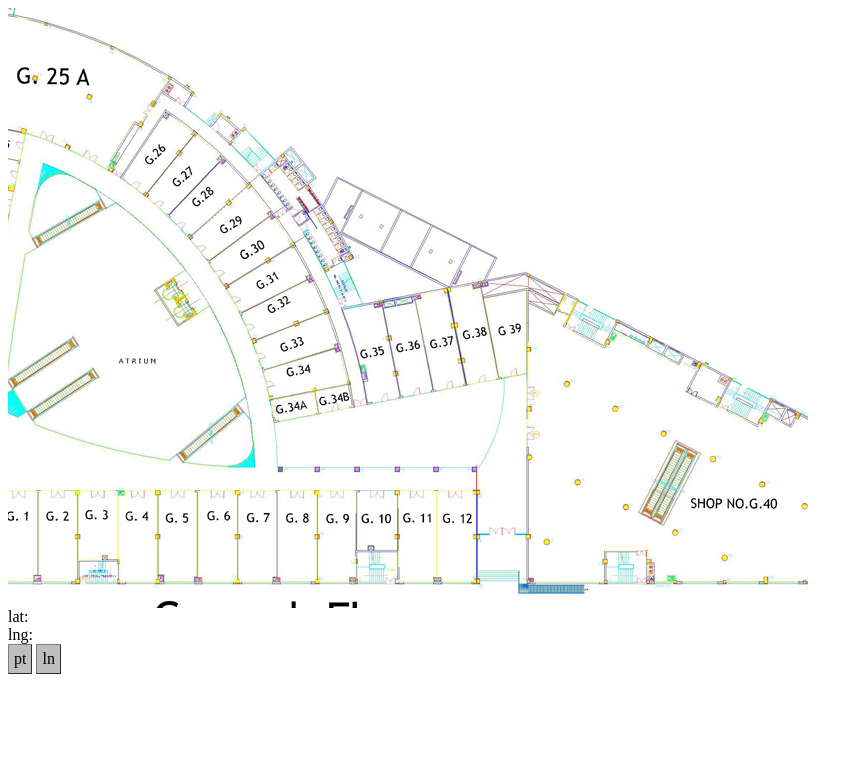
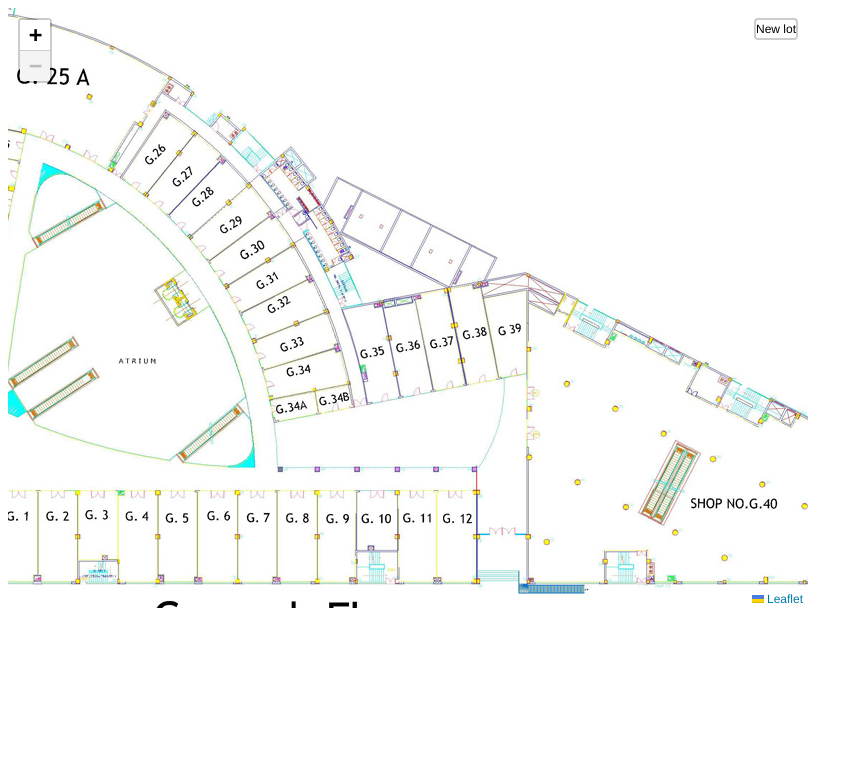
Before and after one commit to Beljar/rsclone, a React app: page / in a window 1280 px wide. Shown: the whole page, without its empty margins (0-863 px from the left). Built offline with nearby package versions, Linux system fonts and the light colour scheme.

Commit message:
feat: implement polygon drawing

```diff
--- a/src/index.html
+++ b/src/index.html
@@ -8,20 +8,7 @@
 <body>
 
   <div id='app'></div>
-  <div class='debug'>
-    <div class="debug__coord">
-      lat:<span class="debug__lat"></span><br/>
-      lng:<span class="debug__lng"></span>
-    </div>
-    <div class="debug__menu">
-      <div id="debug__pt" class="debug__btn">
-        pt
-      </div>
-      <div id="debug__ln" class="debug__btn">
-        ln
-      </div>
-    </div>
-  </div>
+
 </body>
 
 </html>
--- /dev/null
+++ b/src/js/btn.jsx
@@ -0,0 +1,7 @@
+import React from 'react';
+
+function Btn(props) {
+    return <div className='btn' onClick={props.onClick}>{props.text}</div>
+}
+
+export default Btn;
--- a/src/js/index.jsx
+++ b/src/js/index.jsx
@@ -3,6 +3,7 @@ import ReactDom from 'react-dom';
 import Map from './map.jsx';
 import { Circle } from 'react-leaflet';
 import '../style/style.scss';
+import 'leaflet/dist/leaflet.css';
 
 class App extends Component {
   constructor() {
--- a/src/js/map.jsx
+++ b/src/js/map.jsx
@@ -1,16 +1,21 @@
 import React, { Component, Fragment } from 'react';
-import { MapContainer, Circle, TileLayer, Marker, Popup, ImageOverlay, useMap, useMapEvents, Polyline } from 'react-leaflet';
+import { MapContainer, Circle, TileLayer, Marker, Popup, ImageOverlay, useMap, useMapEvent, Polyline, Polygon } from 'react-leaflet';
 import { CRS } from 'leaflet';
+import Btn from './btn.jsx';
 
-function ClickHandle(props) {
-  console.log(props);
-  useMapEvents({
-    click: (e) => {
-      props.onClick(e);
+function ClickEvent(props) {
+  useMapEvent('click', props.onClick)
+  return null
+}
 
-    }
-  });
-  return <Polyline positions={props.pts} />;
+function MouseMoveEvent(props) {
+  useMapEvent('mousemove', props.onMouseMove)
+  return null
+}
+
+function KeyEvent(props) {
+  useMapEvent('keydown', props.onKeyPress)
+  return null
 }
 
 class Map extends Component {
@@ -18,20 +23,133 @@ class Map extends Component {
     super();
     this.bounds = [[0, 0], [729, 1300]];
     //this.state.pline = [];
+    this.state = {
+      pts: [],
+      polygons: [],
+      drawMode: 0
+    };
+    this.drawControlParams =
+    {
+      0: {
+        text: 'New lot',
+        onClick: this.drawModeOn.bind(this),
+      },
+      1: {
+        text: 'Cancel',
+        onClick: this.drawModeOff.bind(this),
+      },
+    }
+
+    this.onClick = this.onClick.bind(this);
+    this.onKeyPress = this.onKeyPress.bind(this);
+    this.onMouseMove = this.onMouseMove.bind(this);
+    //this.onPolygonSelected = this.onPolygonSelected.bind(this);
+  }
+  onPolygonSelected(idx) {
+    console.log('selected')
+    console.log(idx)
+  }
+  drawModeToggle() {
+
+  }
+  drawModeOn() {
+    this.setState({
+      drawMode: 1
+    })
+  }
+  drawModeOff() {
+    this.setState({
+      drawMode: 0,
+      pts: [],
+      mousePos: [],
+    })
+  }
+  /*   getSnapshotBeforeUpdate() {
+      console.log('update')
+      console.log(this.state.pts)
+    } */
+  onClick(e) {
+    console.log(e);
+    console.log(this.state.drawMode);
+    if (this.state.drawMode) {
+
+      this.setState((state) => {
+        const pts = state.pts;
+        console.log(pts)
+        if (pts.length) {
+          pts.splice(-1, 0, [e.latlng.lat, e.latlng.lng]);
+        } else {
+          pts.push([e.latlng.lat, e.latlng.lng])
+        }
+        console.log(pts)
+        return {
+          pts
+        }
+      })
+    }
+    console.log(this.state);
+  }
+  onMouseMove(e) {
+    if (this.state.drawMode) {
+      this.setState((state) => {
+        const pts = state.pts;
+        if (pts.length) {
+          pts[pts.length - 1] = [e.latlng.lat, e.latlng.lng]
+        }
+        else {
+          pts.push([e.latlng.lat, e.latlng.lng])
+        }
+        return {
+          pts
+        }
+      })
+    }
+  }
+  onKeyPress(e) {
+    console.log(e.originalEvent.code);
+    this.closePLine();
+    this.drawModeOff();
+  }
+  closePLine() {
+    this.setState((state) => {
+      const polygons = state.polygons;
+      const pts = state.pts;
+      pts[pts.length - 1] = pts[0];
+      polygons.push(pts);
+      return {
+        polygons
+      }
+
+    }
+    )
+    console.log(this.state.polygons);
   }
   componentDidMount() {
     console.log(this.props);
   }
   render() {
-    return <MapContainer className="map" bounds={this.bounds} crs={CRS.Simple} onClick={(e) => this.props.onClick(e)}>
+
+    return <MapContainer className="map" bounds={this.bounds} crs={CRS.Simple} >
       <ImageOverlay
-        className='overlay'
         bounds={[[0, 0], [729, 1300]]}
         url="/src/assets/maps/gf.jpg"
         zIndex={0}
       />
-
-      <ClickHandle onClick={this.props.onClick} pts={this.props.pts} />
+      {this.state.polygons.map((itm, idx) => {
+        return <Polygon positions={itm} key={idx}
+        eventHandlers={{
+          click: () => this.onPolygonSelected(idx),
+        }}/>
+      })}
+      <Polyline positions={[this.state.pts]} />
+      <div className='leaflet-top leaflet-right'>
+        <div className="leaflet-control leaflet-bar">
+          <Btn {...this.drawControlParams[this.state.drawMode]}/>
+        </div>
+      </div>
+      <ClickEvent onClick={this.onClick} />
+      <KeyEvent onKeyPress={this.onKeyPress} />
+      <MouseMoveEvent onMouseMove={this.onMouseMove} />
     </MapContainer>
   }
 }
--- a/src/style/style.scss
+++ b/src/style/style.scss
@@ -7,15 +7,6 @@
   outline: none;
 }
 
-.overlay {
-  position: absolute;
-  z-index: 0;
-}
-
-.svg {
-  z-index: 2;
-}
-
 .cursor-crosshair {
   cursor: crosshair;
 }
```
